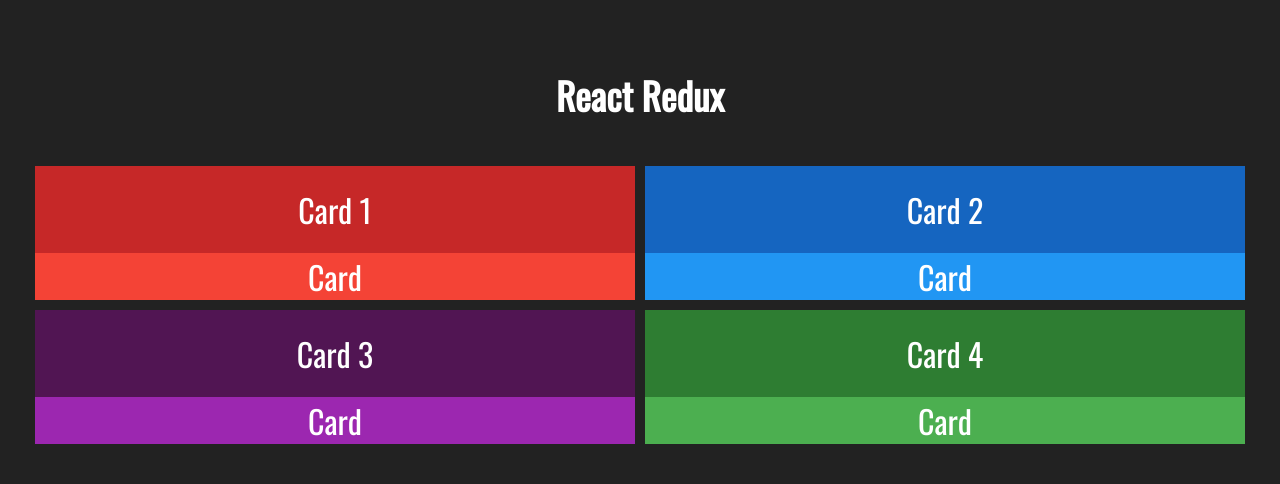
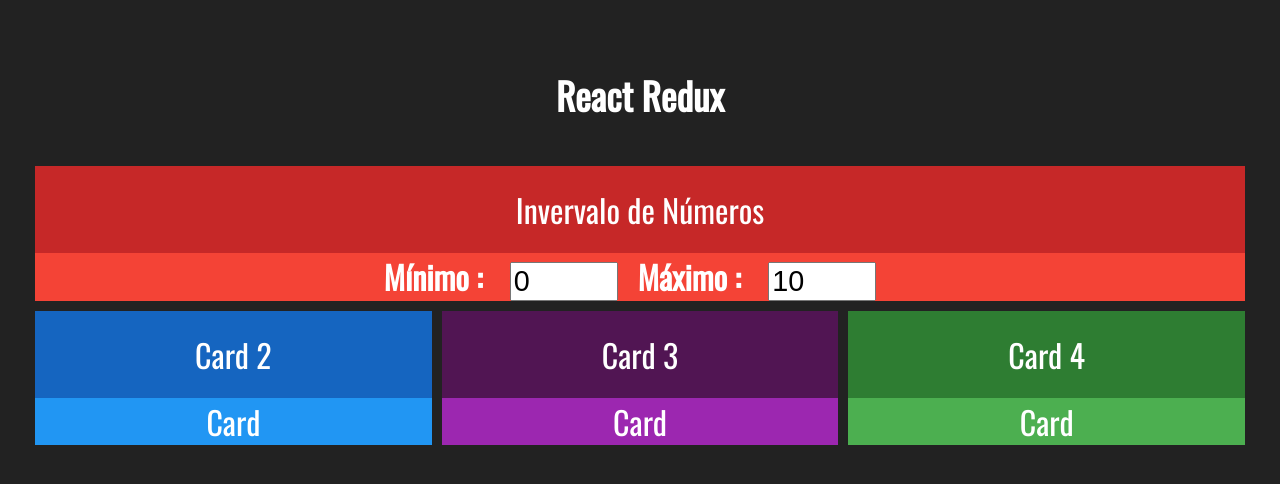
Before and after one commit to Rharuow/React-Redux, a React (Create React App) app in the folder a-simple-redux-project/: page / in a window 1280 px wide. Shown: the top 484 px of the page. Built offline with nearby package versions, Linux system fonts and the light colour scheme.

Commit message:
Interval componenet

```diff
--- a/a-simple-redux-project/src/App.js
+++ b/a-simple-redux-project/src/App.js
@@ -1,16 +1,19 @@
 import React from 'react';
 import './App.css';
 import Card from './components/Card';
+import Interval from './components/Interval'
 
 function App() {
   return (
     <div className="App">
       <h3>React Redux</h3>
       <div className="line">
-        <Card title="Card 1" red>Card</Card>
-        <Card title="Card 2" blue>Card</Card>
+        <Interval>
+
+        </Interval>
       </div>
       <div className="line">
+        <Card title="Card 2" blue>Card</Card>
         <Card title="Card 3" purple>Card</Card>
         <Card title="Card 4" green>Card</Card>
       </div>
--- /dev/null
+++ b/a-simple-redux-project/src/components/Interval.css
@@ -0,0 +1,6 @@
+.Interval input {
+    font-size: 1.8rem;
+    margin-left: 20px;
+    margin-right: 20px;
+    width: 100px;
+}
--- /dev/null
+++ b/a-simple-redux-project/src/components/Interval.jsx
@@ -0,0 +1,22 @@
+import './Interval.css'
+
+import React from 'react'
+import Card from './Card'
+
+
+export default props => {
+    return (
+        <Card title="Invervalo de Números" red>
+            <div className="Interval">
+                <span>
+                    <strong>Mínimo : </strong>
+                    <input type="number" value={0} readOnly/>
+                </span>
+                <span>
+                    <strong>Máximo : </strong>
+                    <input type="number" value={10} readOnly/>
+                </span>
+            </div>
+        </Card>
+    )
+}
```
